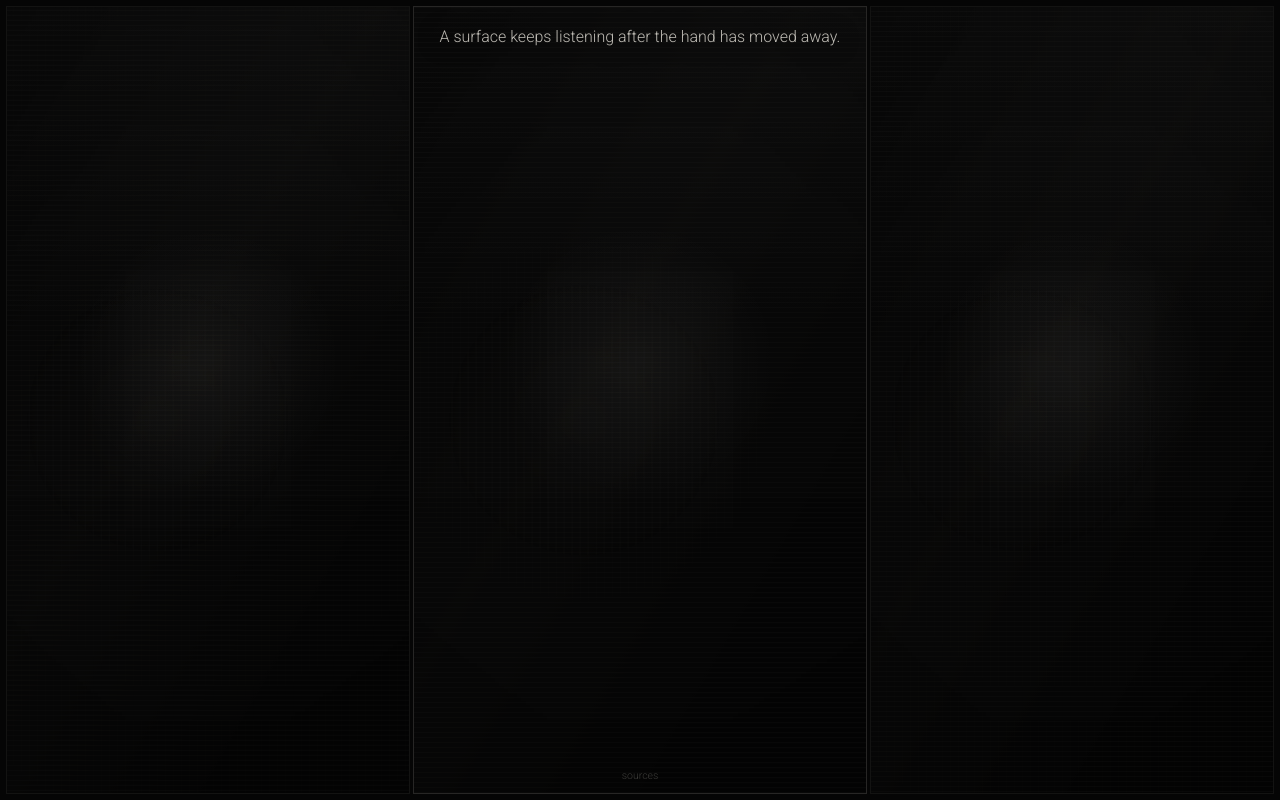
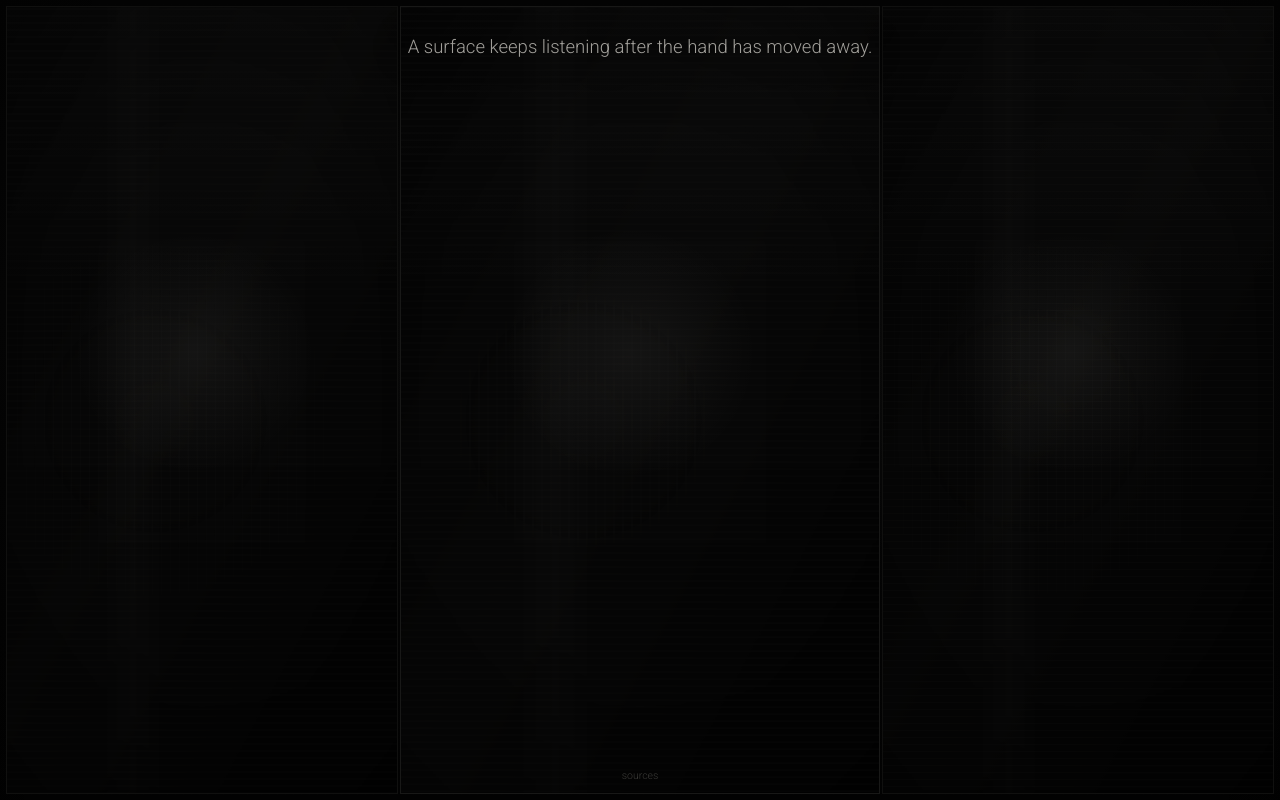
Before and after one commit to tiagomartinspinto/soft_traces_triptych, a React (Vite) app: page / in a window 1280 px wide. Built offline with nearby package versions, Linux system fonts and the light colour scheme.

Commit message:
Refine triptych visual polish

```diff
--- a/src/styles.css
+++ b/src/styles.css
@@ -1,11 +1,12 @@
 :root {
   color-scheme: dark;
   --bg: #050505;
-  --panel: #090909;
-  --ink: rgba(246, 242, 232, 0.88);
-  --muted: rgba(246, 242, 232, 0.44);
-  --line: rgba(246, 242, 232, 0.09);
-  --shadow: rgba(0, 0, 0, 0.74);
+  --panel: #070707;
+  --ink: rgba(242, 239, 230, 0.86);
+  --muted: rgba(242, 239, 230, 0.42);
+  --line: rgba(242, 239, 230, 0.075);
+  --signal: rgba(242, 239, 230, 0.16);
+  --shadow: rgba(0, 0, 0, 0.82);
   font-family: "Roboto", Arial, Helvetica, sans-serif;
   background: var(--bg);
 }
@@ -31,12 +32,26 @@ body {
 
 .installation {
   position: relative;
+  isolation: isolate;
   width: 100vw;
   height: 100vh;
   height: 100dvh;
   padding: clamp(3px, 0.45vw, 7px);
   color: var(--ink);
-  background: var(--bg);
+  background:
+    linear-gradient(180deg, #030303, #050505 38%, #020202),
+    var(--bg);
+}
+
+.installation::before {
+  position: absolute;
+  inset: 0;
+  z-index: 0;
+  pointer-events: none;
+  background:
+    radial-gradient(ellipse at 50% 42%, rgba(242, 239, 230, 0.04), transparent 44%),
+    linear-gradient(90deg, rgba(0, 0, 0, 0.28), transparent 18%, transparent 82%, rgba(0, 0, 0, 0.32));
+  content: "";
 }
 
 .installation.hide-cursor,
@@ -45,9 +60,11 @@ body {
 }
 
 .triptych {
+  position: relative;
+  z-index: 1;
   display: grid;
-  grid-template-columns: minmax(0, 0.96fr) minmax(0, 1.08fr) minmax(0, 0.96fr);
-  gap: clamp(2px, 0.24vw, 5px);
+  grid-template-columns: minmax(0, 0.93fr) minmax(0, 1.14fr) minmax(0, 0.93fr);
+  gap: clamp(1px, 0.18vw, 4px);
   width: 100%;
   height: 100%;
 }
@@ -58,8 +75,13 @@ body {
   min-height: 0;
   overflow: hidden;
   isolation: isolate;
-  border: 1px solid rgba(246, 242, 232, 0.055);
-  background: #050505;
+  border: 1px solid rgba(242, 239, 230, 0.045);
+  background:
+    radial-gradient(circle at 48% 52%, rgba(242, 239, 230, 0.035), transparent 34%),
+    #050505;
+  box-shadow:
+    inset 0 0 0 1px rgba(0, 0, 0, 0.62),
+    inset 0 0 80px rgba(0, 0, 0, 0.58);
 }
 
 .triptych-panel::before,
@@ -72,39 +94,44 @@ body {
 
 .triptych-panel::before {
   z-index: 3;
-  opacity: 0.1;
+  opacity: 0.075;
   background:
-    repeating-linear-gradient(0deg, rgba(246, 242, 232, 0.18) 0 1px, transparent 1px 5px),
-    linear-gradient(120deg, transparent 18%, rgba(246, 242, 232, 0.13), transparent 72%);
+    repeating-linear-gradient(0deg, var(--signal) 0 1px, transparent 1px 7px),
+    linear-gradient(118deg, transparent 20%, rgba(242, 239, 230, 0.12), transparent 74%);
   mix-blend-mode: screen;
-  animation: signalDrift 31s linear infinite;
+  animation: signalDrift 79s linear infinite;
 }
 
 .triptych-panel::after {
   z-index: 4;
-  opacity: 0.13;
+  opacity: 0.12;
   background:
-    radial-gradient(circle at 48% 46%, rgba(246, 242, 232, 0.2), transparent 24%),
-    linear-gradient(90deg, rgba(0, 0, 0, 0.34), transparent 32%, transparent 68%, rgba(0, 0, 0, 0.38));
+    radial-gradient(circle at 48% 46%, rgba(242, 239, 230, 0.19), transparent 22%),
+    linear-gradient(90deg, rgba(0, 0, 0, 0.38), transparent 28%, transparent 72%, rgba(0, 0, 0, 0.42));
   mix-blend-mode: soft-light;
-  animation: memoryBreath 43s ease-in-out infinite alternate;
+  animation: memoryBreath 97s ease-in-out infinite alternate;
 }
 
 .panel-object::before {
-  animation-delay: -7s;
+  animation-delay: -19s;
 }
 
 .panel-space::before {
-  animation-duration: 37s;
+  opacity: 0.095;
+  animation-duration: 113s;
+}
+
+.panel-space::after {
+  opacity: 0.15;
 }
 
 .panel-trace::before {
-  animation-delay: -17s;
-  animation-duration: 45s;
+  animation-delay: -43s;
+  animation-duration: 131s;
 }
 
 .panel-trace::after {
-  animation-delay: -11s;
+  animation-delay: -67s;
 }
 
 .feed-layer,
@@ -118,6 +145,7 @@ body {
 .feed-layer {
   overflow: hidden;
   transform-origin: 50% 50%;
+  filter: saturate(0.92) contrast(0.98) brightness(0.94);
   transition:
     filter 1800ms ease,
     opacity 1800ms ease,
@@ -128,6 +156,23 @@ body {
   display: block;
   border: 0;
   background: #050505;
+  transform-origin: 50% 50%;
+  animation: imageDrift 118s ease-in-out infinite alternate;
+}
+
+.panel-object .media-frame {
+  animation-delay: -31s;
+  animation-duration: 137s;
+}
+
+.panel-space .media-frame {
+  animation-delay: -53s;
+  animation-duration: 149s;
+}
+
+.panel-trace .media-frame {
+  animation-delay: -71s;
+  animation-duration: 167s;
 }
 
 .video-frame {
@@ -203,12 +248,16 @@ body {
   z-index: 2;
   pointer-events: none;
   background:
-    linear-gradient(180deg, rgba(0, 0, 0, 0.18), transparent 34%, transparent 66%, rgba(0, 0, 0, 0.28)),
-    linear-gradient(90deg, rgba(0, 0, 0, 0.12), transparent 30%, transparent 70%, rgba(0, 0, 0, 0.1));
+    linear-gradient(180deg, rgba(0, 0, 0, 0.22), transparent 30%, transparent 68%, rgba(0, 0, 0, 0.34)),
+    linear-gradient(90deg, rgba(0, 0, 0, 0.16), transparent 24%, transparent 76%, rgba(0, 0, 0, 0.16)),
+    radial-gradient(ellipse at 50% 50%, transparent 46%, rgba(0, 0, 0, 0.22));
 }
 
 .is-dominant {
-  border-color: rgba(246, 242, 232, 0.14);
+  border-color: rgba(242, 239, 230, 0.08);
+  box-shadow:
+    inset 0 0 0 1px rgba(242, 239, 230, 0.025),
+    inset 0 0 96px rgba(0, 0, 0, 0.5);
 }
 
 .fallback-state {
@@ -220,20 +269,33 @@ body {
   padding: clamp(18px, 4vw, 72px);
   text-align: center;
   background:
-    radial-gradient(circle at 50% 45%, rgba(246, 242, 232, 0.045), transparent 28%),
-    linear-gradient(180deg, rgba(255, 255, 255, 0.025), transparent 42%, rgba(0, 0, 0, 0.24)),
-    #060606;
+    radial-gradient(circle at 48% 44%, rgba(242, 239, 230, 0.05), transparent 25%),
+    linear-gradient(180deg, rgba(255, 255, 255, 0.018), transparent 38%, rgba(0, 0, 0, 0.3)),
+    #050505;
+}
+
+.fallback-state::before,
+.fallback-state::after {
+  position: absolute;
+  pointer-events: none;
+  content: "";
 }
 
 .fallback-state::before {
-  position: absolute;
   inset: -14%;
+  opacity: 0.14;
+  background:
+    repeating-linear-gradient(90deg, transparent 0 8px, rgba(242, 239, 230, 0.07) 8px 9px),
+    radial-gradient(circle at 42% 52%, rgba(242, 239, 230, 0.08), transparent 30%);
+  animation: absenceDrift 91s linear infinite;
+}
+
+.fallback-state::after {
+  inset: 0;
   opacity: 0.18;
-  background:
-    repeating-linear-gradient(90deg, transparent 0 7px, rgba(246, 242, 232, 0.075) 7px 8px),
-    radial-gradient(circle at 42% 52%, rgba(246, 242, 232, 0.08), transparent 30%);
-  content: "";
-  animation: absenceDrift 58s linear infinite;
+  background: linear-gradient(90deg, transparent 43%, rgba(242, 239, 230, 0.055), transparent 57%);
+  mix-blend-mode: screen;
+  animation: witnessLine 103s ease-in-out infinite alternate;
 }
 
 .fallback-state span {
@@ -249,17 +311,20 @@ body {
 .work-sentence {
   position: absolute;
   z-index: 5;
-  top: clamp(18px, 3.2vh, 42px);
+  top: clamp(22px, 4.4vh, 56px);
   left: 50%;
-  width: min(86vw, 980px);
+  width: min(74vw, 56rem);
   margin: 0;
   transform: translateX(-50%);
-  color: rgba(246, 242, 232, 0.76);
-  font-size: clamp(1rem, 1.25vw, 1.45rem);
+  color: rgba(242, 239, 230, 0.66);
+  font-size: 1.16rem;
   font-weight: 300;
-  line-height: 1.35;
+  line-height: 1.34;
   text-align: center;
-  text-shadow: 0 1px 24px var(--shadow);
+  text-shadow:
+    0 1px 18px rgba(0, 0, 0, 0.92),
+    0 0 42px rgba(0, 0, 0, 0.74);
+  text-wrap: balance;
   pointer-events: none;
 }
 
@@ -418,35 +483,55 @@ body {
   color: rgba(246, 242, 232, 0.82);
 }
 
-@keyframes signalDrift {
+@keyframes imageDrift {
   from {
-    transform: translate3d(-1.8%, -0.6%, 0) rotate(0.001deg);
+    transform: scale(1.006) translate3d(-0.18%, 0.12%, 0);
   }
 
   to {
-    transform: translate3d(1.8%, 0.6%, 0) rotate(0.001deg);
+    transform: scale(1.018) translate3d(0.18%, -0.12%, 0);
+  }
+}
+
+@keyframes signalDrift {
+  from {
+    transform: translate3d(-1.2%, -0.4%, 0) rotate(0.001deg);
+  }
+
+  to {
+    transform: translate3d(1.2%, 0.4%, 0) rotate(0.001deg);
   }
 }
 
 @keyframes memoryBreath {
   from {
-    opacity: 0.08;
+    opacity: 0.07;
     transform: scale(1);
   }
 
   to {
-    opacity: 0.17;
-    transform: scale(1.04);
+    opacity: 0.16;
+    transform: scale(1.035);
   }
 }
 
 @keyframes absenceDrift {
   from {
-    transform: translate3d(-2%, 0, 0);
+    transform: translate3d(-1.4%, 0, 0);
   }
 
   to {
-    transform: translate3d(2%, 0, 0);
+    transform: translate3d(1.4%, 0, 0);
+  }
+}
+
+@keyframes witnessLine {
+  from {
+    transform: translate3d(-18%, 0, 0);
+  }
+
+  to {
+    transform: translate3d(18%, 0, 0);
   }
 }
 
@@ -778,8 +863,8 @@ body {
   }
 
   .work-sentence {
-    top: 14px;
-    width: min(92vw, 520px);
+    top: 16px;
+    width: min(88vw, 32rem);
     font-size: 0.95rem;
   }
 
```
